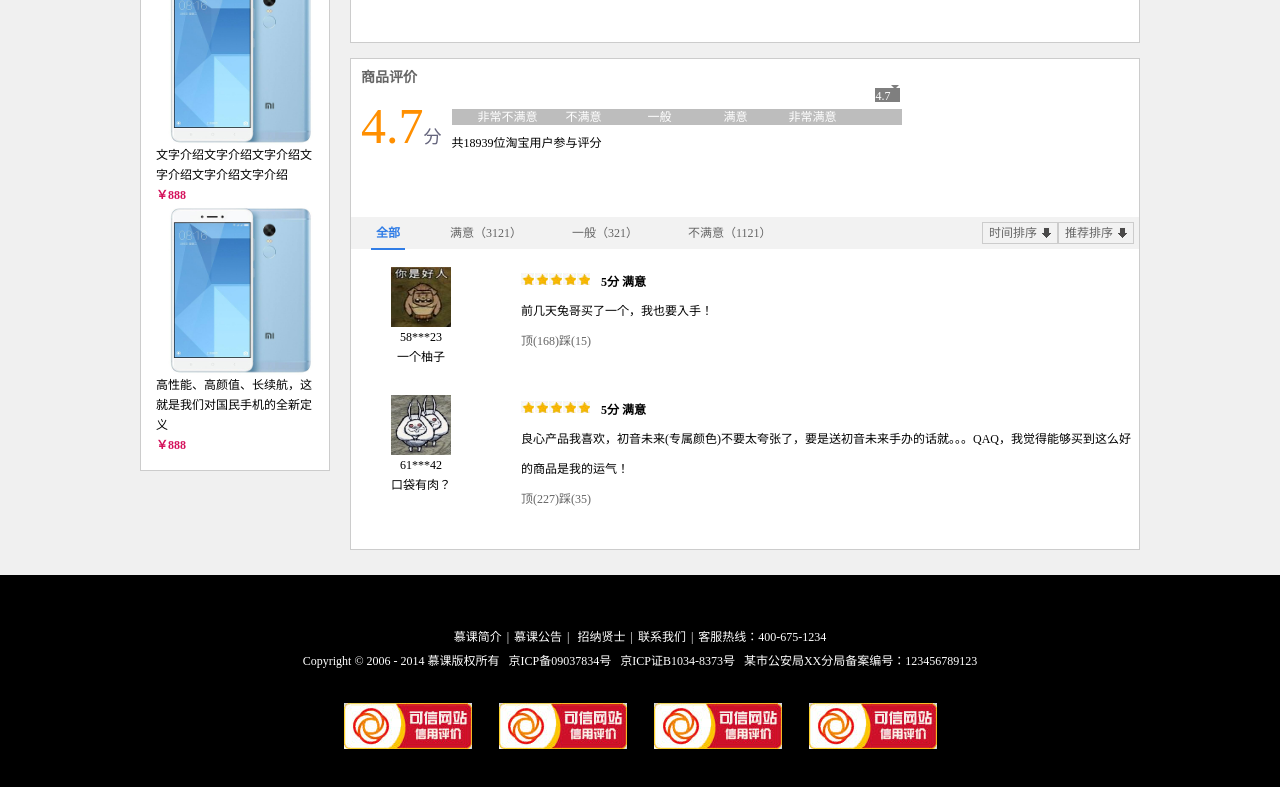
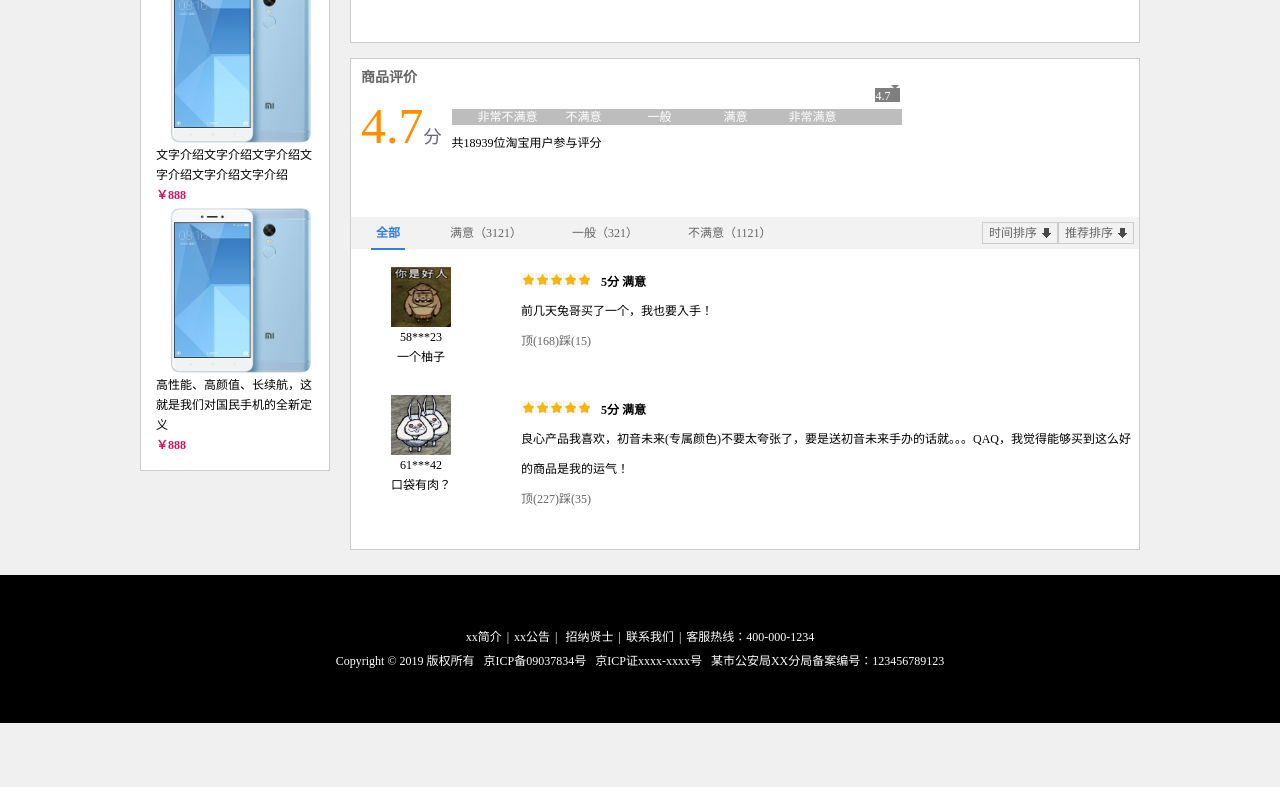
Before and after one commit to zsgdyf/RuGao, a plain HTML site: page Final/introduction.html in a window 1280 px wide. Shown: the part 1858-2645 px from the top of the page. After the commit the page ends 2581 px from the top, so only its background shows below. Drawn offline with Linux system fonts and the light colour scheme.

Commit message:
change footer

```diff
--- a/Final/introduction.html
+++ b/Final/introduction.html
@@ -426,15 +426,15 @@
     </div>
     <div class="hr_25"></div>
     <div class="footer">
-        <p><a href="#">慕课简介</a><i>|</i><a href="#">慕课公告</a><i>|</i> <a href="#">招纳贤士</a><i>|</i><a href="#">联系我们</a><i>|</i>客服热线：400-675-1234</p>
-        <p>Copyright &copy; 2006 - 2014 慕课版权所有&nbsp;&nbsp;&nbsp;京ICP备09037834号&nbsp;&nbsp;&nbsp;京ICP证B1034-8373号&nbsp;&nbsp;&nbsp;某市公安局XX分局备案编号：123456789123</p>
-        <p class="web">
-            <a href="#"><img src="images/webLogo.jpg" alt="logo"></a>
-            <a href="#"><img src="images/webLogo.jpg" alt="logo"></a>
-            <a href="#"><img src="images/webLogo.jpg" alt="logo"></a>
-            <a href="#"><img src="images/webLogo.jpg" alt="logo"></a>
+        <p>
+          <a href="about.html">xx简介</a><i>|</i><a href="#">xx公告</a><i>|</i>
+          <a href="#">招纳贤士</a><i>|</i><a href="#">联系我们</a><i>|</i>客服热线：400-000-1234
         </p>
-    </div>
+        <p>
+          Copyright &copy; 2019
+          版权所有&nbsp;&nbsp;&nbsp;京ICP备09037834号&nbsp;&nbsp;&nbsp;京ICP证xxxx-xxxx号&nbsp;&nbsp;&nbsp;某市公安局XX分局备案编号：123456789123
+        </p>
+      </div>
 </body>
 
 </html>
```
